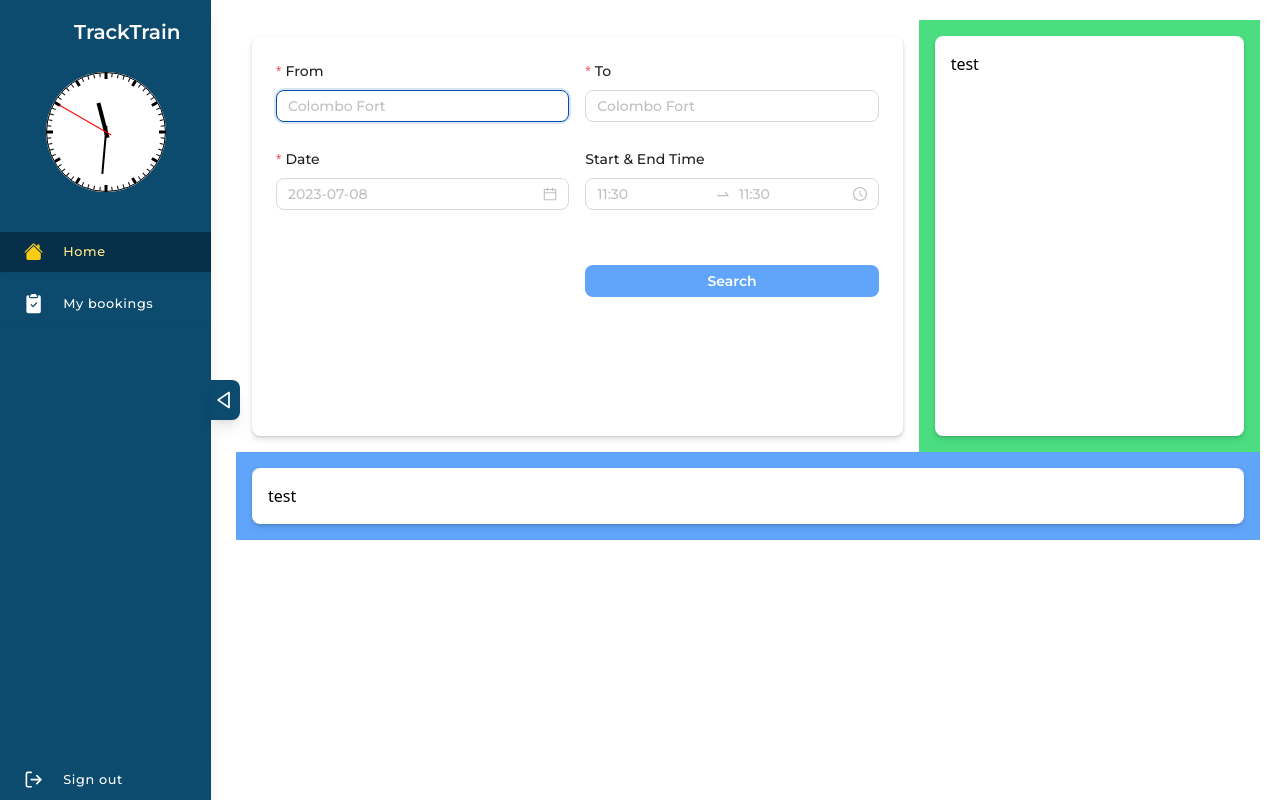
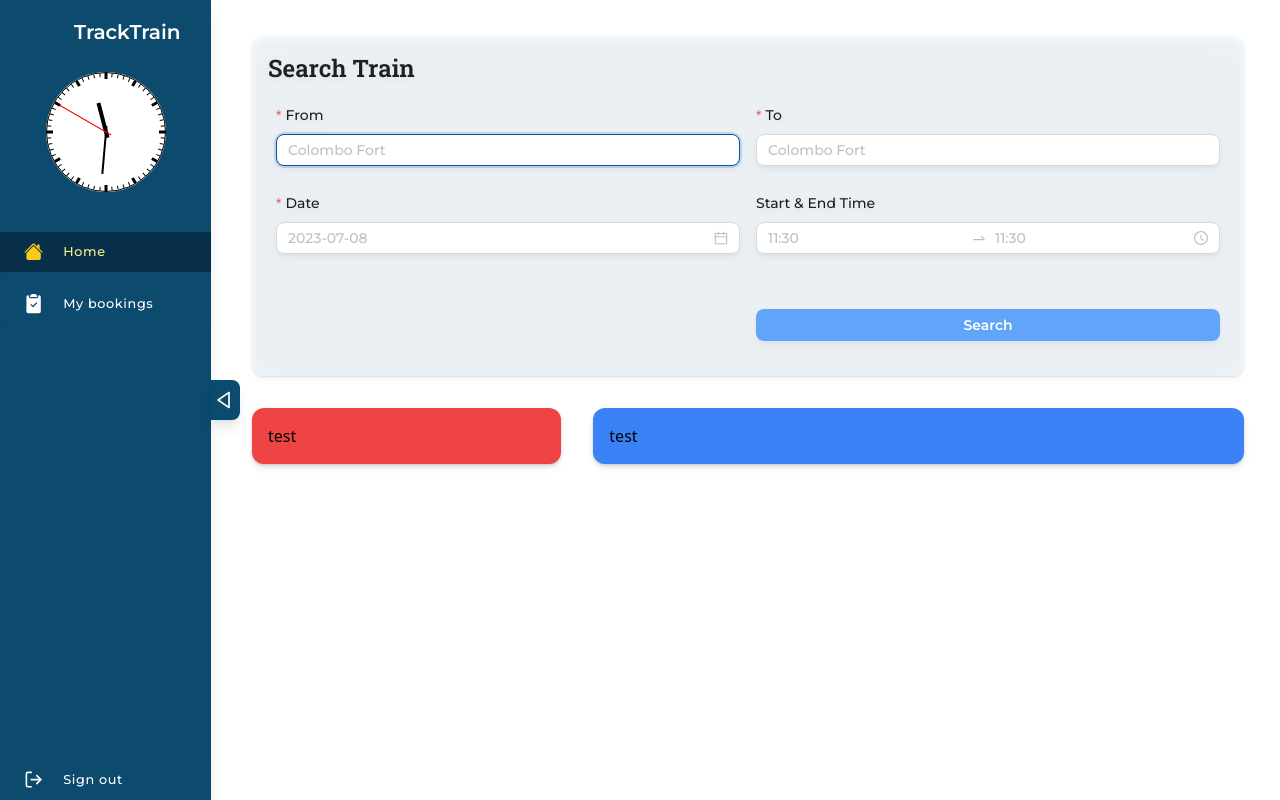
Before and after one commit to Nekromenzer/train-ticket-booking, a React (Vite) app: page / in a window 1280 px wide. Built offline with nearby package versions, Linux system fonts and the light colour scheme; some icons are missing.

Commit message:
add layout

```diff
--- a/src/pages/user/UserHome.jsx
+++ b/src/pages/user/UserHome.jsx
@@ -1,11 +1,14 @@
+import { Typography } from 'antd'
 import { CommonForm } from '../../components'
 import data from '../../data/pages/bookingForm'
 
 const UserHome = () => {
+  const { Title } = Typography
   return (
     <div className='flex flex-col flex-wrap lg:flex-row items-center justify-center'>
-      <div className=' w-full lg:w-2/3 lg:p-4 p-2'>
-        <div className='rounded-lg p-2 lg:p-4 bg-red w-full bg-white h-screen lg:h-[50vh] backdrop-blur-lg backdrop-opacity-50 shadow drop-shadow-md'>
+      <div className=' w-full lg:p-4 p-2'>
+        <div className='rounded-xl p-2 lg:p-4 bg-red w-full bg-sky-100/30 h-screen lg:h-auto lg:max-h-[50vh] backdrop-blur-lg backdrop-opacity-50 shadow drop-shadow-md'>
+          <Title level={3}>{data.formHeader}</Title>
           <CommonForm
             fields={data.fields}
             onSubmit={val => console.log(val)}
@@ -18,13 +21,13 @@ const UserHome = () => {
           />
         </div>
       </div>
-      <div className='bg-green-400 w-full lg:w-1/3 lg:p-4 p-2'>
-        <div className='rounded-lg p-2 lg:p-4 bg-red w-full bg-white h-screen lg:h-[50vh] backdrop-blur-lg backdrop-opacity-50 shadow drop-shadow-md'>
+      <div className='w-full lg:w-1/3 lg:p-4 p-2'>
+        <div className='rounded-xl p-2 lg:p-4 bg-red w-full bg-red-500 h-screen lg:h-auto backdrop-blur-lg backdrop-opacity-50 shadow drop-shadow-md'>
           test
         </div>
       </div>
-      <div className='bg-blue-400 w-full lg:p-4 p-2'>
-        <div className='rounded-lg p-2 lg:p-4 bg-red w-full bg-white h-screen lg:h-full backdrop-blur-lg backdrop-opacity-50 shadow drop-shadow-md'>
+      <div className='w-full lg:w-2/3 lg:p-4 p-2'>
+        <div className='rounded-xl p-2 lg:p-4 bg-red w-full bg-blue-500 h-screen lg:h-full backdrop-blur-lg backdrop-opacity-50 shadow drop-shadow-md'>
           test
         </div>
       </div>
```
